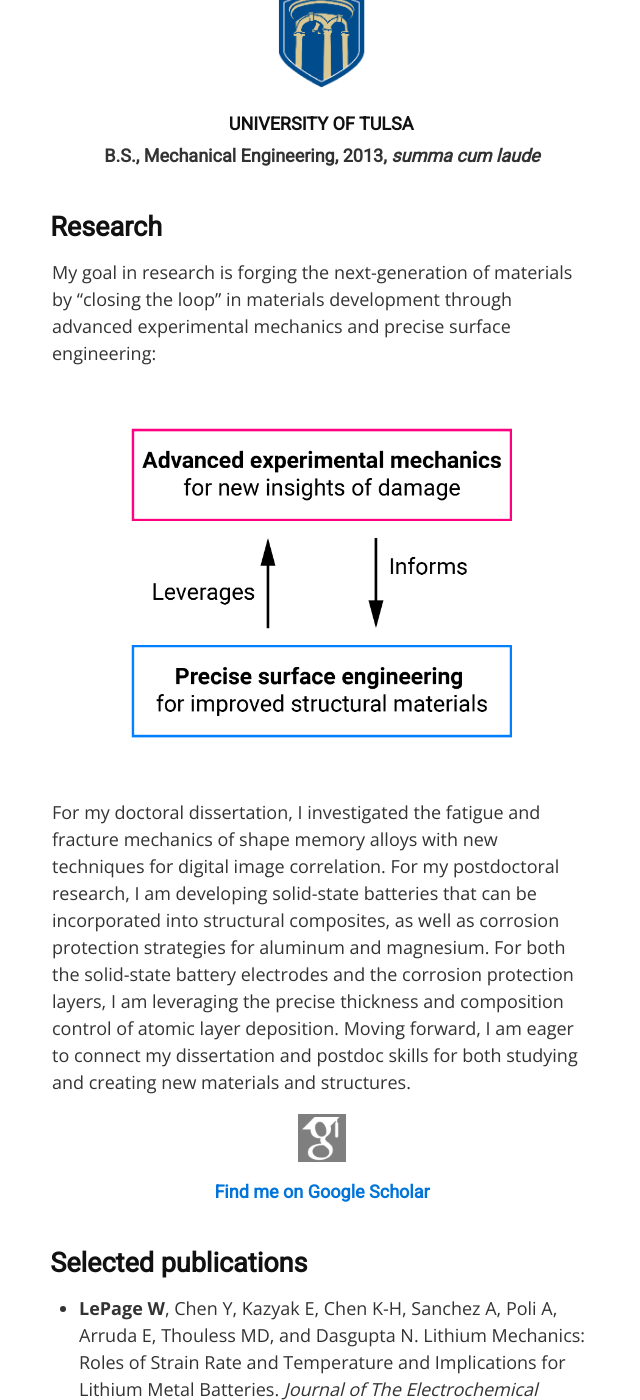
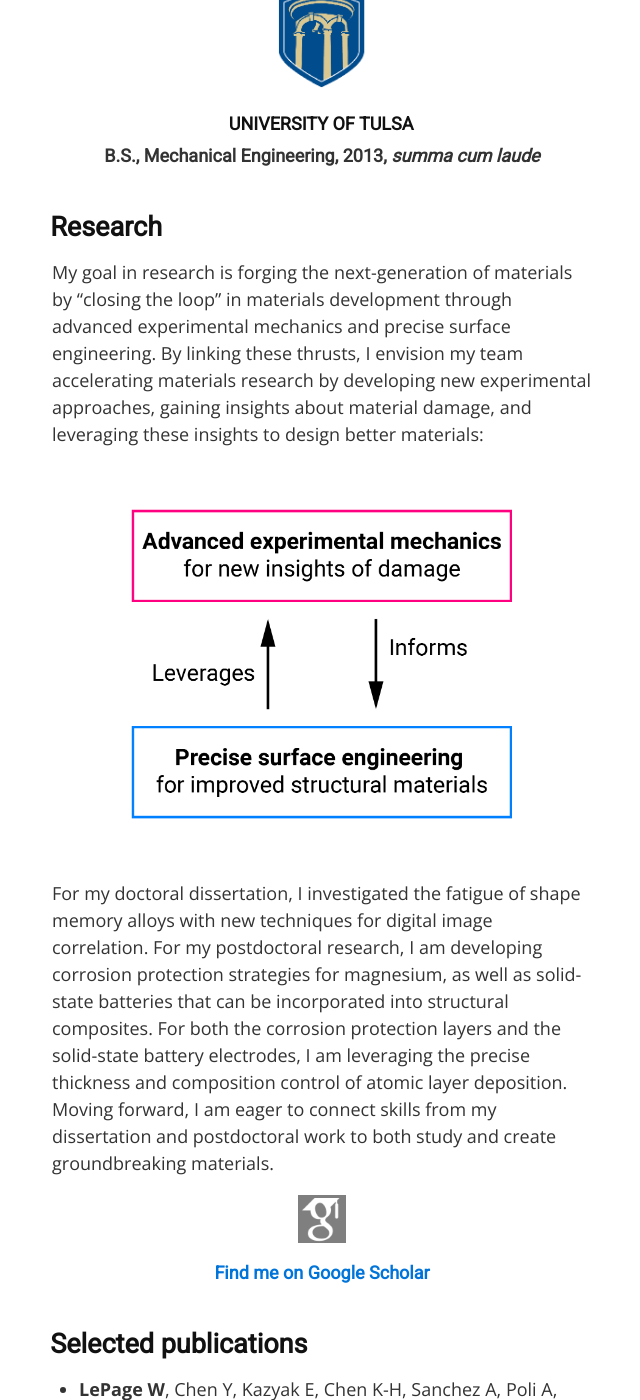
Before and after one commit to wlepage/wlepage.github.io, a Jekyll site: the page built from index.md, in a window 1280 px wide and 1400 px high, scrolled down 861 px. Shown: the whole window, without its empty margins (318-958 px from the left). Built offline with Jekyll 4.4.1, drawn with Linux system fonts in a browser that asks for light colours.

Commit message:
Update index.md

```diff
--- a/index.md
+++ b/index.md
@@ -26,10 +26,11 @@ layout: default
 </figure>
 
 ## Research
-My goal in research is forging the next-generation of materials by "closing the loop" in materials development through advanced experimental mechanics and precise surface engineering:
+My goal in research is forging the next-generation of materials by "closing the loop" in materials development through advanced experimental mechanics and precise surface engineering.
+By linking these thrusts, I envision my team accelerating materials research by developing new experimental approaches, gaining insights about material damage, and leveraging these insights to design better materials:
 <br />
 ![Closing the loop in structural materials: advanced experimental mechanics for new insights of damage informs precise surface engineering for improved structural materials.](img/approach-01.png "Closing the loop in structural materials: advanced experimental mechanics for new insights of damage informs precise surface engineering for improved structural materials.")
-For my doctoral dissertation, I investigated the fatigue and fracture mechanics of shape memory alloys with new techniques for digital image correlation. For my postdoctoral research, I am developing solid-state batteries that can be incorporated into structural composites, as well as corrosion protection strategies for aluminum and magnesium. For both the solid-state battery electrodes and the corrosion protection layers, I am leveraging the precise thickness and composition control of atomic layer deposition. Moving forward, I am eager to connect my dissertation and postdoc skills for both studying and creating new materials and structures.
+For my doctoral dissertation, I investigated the fatigue of shape memory alloys with new techniques for digital image correlation. For my postdoctoral research, I am developing corrosion protection strategies for magnesium, as well as solid-state batteries that can be incorporated into structural composites. For both the corrosion protection layers and the solid-state battery electrodes, I am leveraging the precise thickness and composition control of atomic layer deposition. Moving forward, I am eager to connect skills from my dissertation and postdoctoral work to both study and create groundbreaking materials.
 
 <div id="Ricons">
 	<a class="Ricon" href="https://scholar.google.com/citations?user=ACk2g1gAAAAJ">
```
